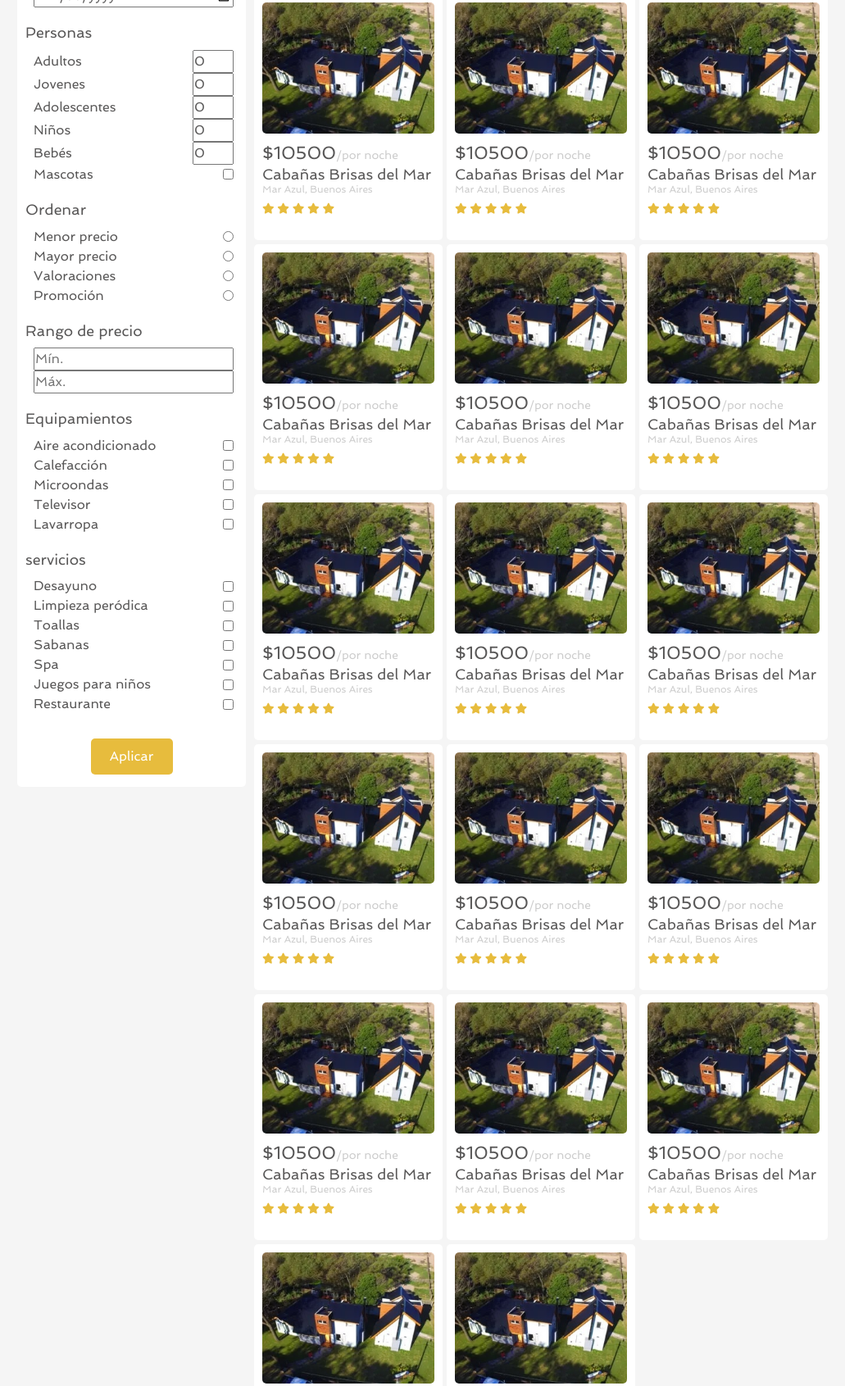
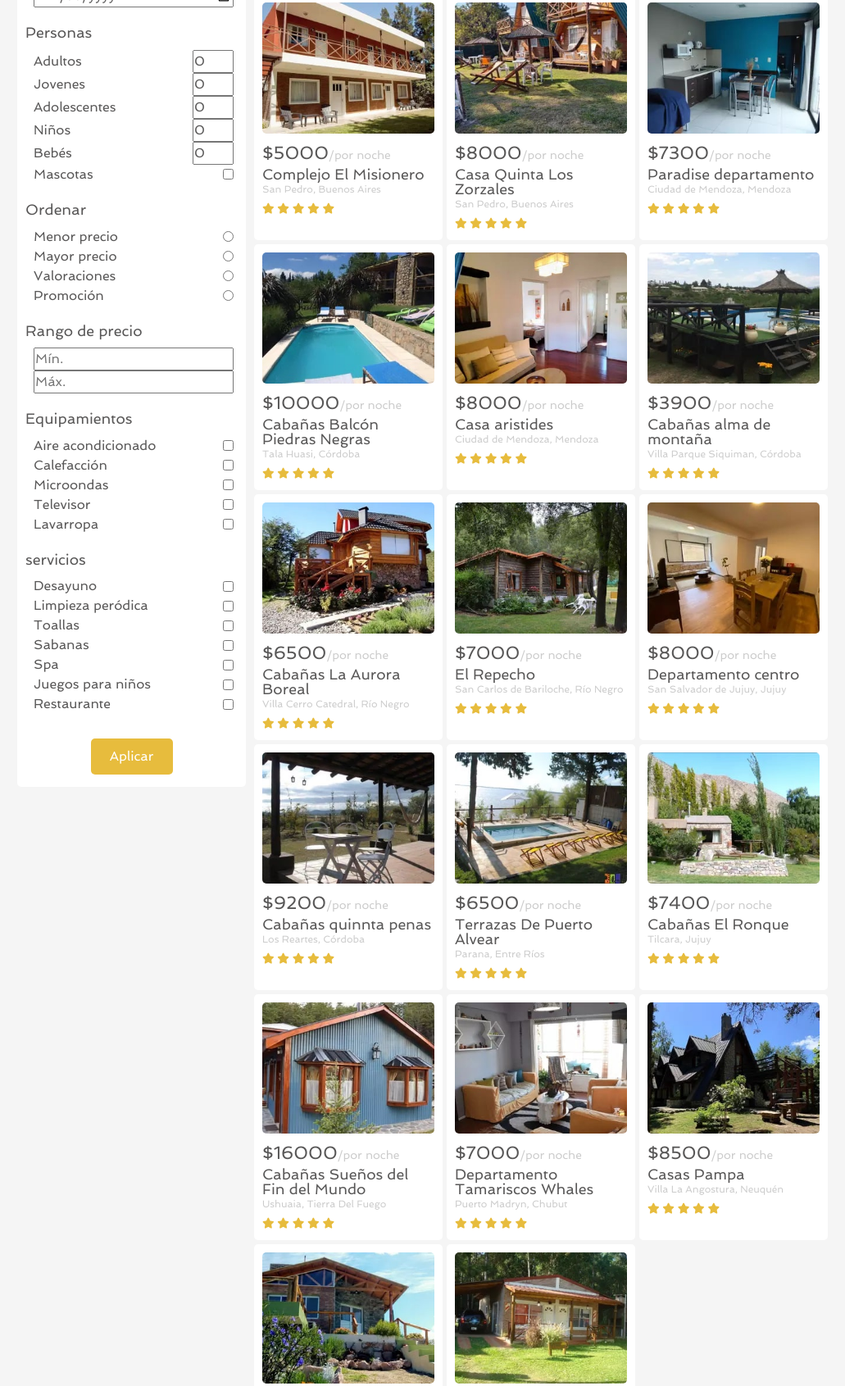
Before and after one commit to AguConco/alquileres-concollato, a website: page pag/explorar.html in a window 1280 px wide. Shown: the part 417-2108 px from the top of the page at 82% size, without its empty margins (61-1092 px from the left). Drawn offline with Linux system fonts and the light colour scheme.

Commit message:
cambio de img en explirar

```diff
--- a/pag/explorar.html
+++ b/pag/explorar.html
@@ -281,10 +281,10 @@
                     <i class="far fa-bookmark"></i>
                 </div>
                 <div class="alojamientoExplorarImg">
-                    <img src="../multimedia/img/o_fq20_Complejo_IJXO1QU6.jpg" alt="Cabañas Brisas del Mar Mar Azul Buenos Aires">
+                    <img src="../multimedia/img/o_lj15_Cabana_BKJAIFT6.jpg" alt="Cabañas Brisas del Mar Mar Azul Buenos Aires">
                 </div>
-                <h5>$10500<span>/por noche</span></h5>
-                <h2>Cabañas Brisas del Mar<span>Mar Azul, Buenos Aires</span></h2>
+                <h5>$6600<span>/por noche</span></h5>
+                <h2>Cabañas Las Mañanitas<span>Santa Clara Del Mar</span></h2>
                 <div class="valoracion">
                     <i class="fas fa-star"></i>
                     <i class="fas fa-star"></i>
@@ -299,10 +299,10 @@
                     <i class="far fa-bookmark"></i>
                 </div>
                 <div class="alojamientoExplorarImg">
-                    <img src="../multimedia/img/o_fq20_Complejo_IJXO1QU6.jpg" alt="Cabañas Brisas del Mar Mar Azul Buenos Aires">
+                    <img src="../multimedia/img/tr58-Casa-W7R4XIBY.jpg" alt="Cabañas Brisas del Mar Mar Azul Buenos Aires">
                 </div>
-                <h5>$10500<span>/por noche</span></h5>
-                <h2>Cabañas Brisas del Mar<span>Mar Azul, Buenos Aires</span></h2>
+                <h5>$13000<span>/por noche</span></h5>
+                <h2>Casa Serrana<span>Cabalgo, Córdoba</span></h2>
                 <div class="valoracion">
                     <i class="fas fa-star"></i>
                     <i class="fas fa-star"></i>
@@ -317,10 +317,10 @@
                     <i class="far fa-bookmark"></i>
                 </div>
                 <div class="alojamientoExplorarImg">
-                    <img src="../multimedia/img/o_fq20_Complejo_IJXO1QU6.jpg" alt="Cabañas Brisas del Mar Mar Azul Buenos Aires">
+                    <img src="../multimedia/img/ah12--2UXKWVFO.jpg" alt="Cabañas Brisas del Mar Mar Azul Buenos Aires">
                 </div>
-                <h5>$10500<span>/por noche</span></h5>
-                <h2>Cabañas Brisas del Mar<span>Mar Azul, Buenos Aires</span></h2>
+                <h5>$5000<span>/por noche</span></h5>
+                <h2>Complejo El Misionero<span>San Pedro, Buenos Aires</span></h2>
                 <div class="valoracion">
                     <i class="fas fa-star"></i>
                     <i class="fas fa-star"></i>
@@ -335,10 +335,10 @@
                     <i class="far fa-bookmark"></i>
                 </div>
                 <div class="alojamientoExplorarImg">
-                    <img src="../multimedia/img/o_fq20_Complejo_IJXO1QU6.jpg" alt="Cabañas Brisas del Mar Mar Azul Buenos Aires">
+                    <img src="../multimedia/img/pg77-Casa-3U99UJDU.jpg" alt="Cabañas Brisas del Mar Mar Azul Buenos Aires">
                 </div>
-                <h5>$10500<span>/por noche</span></h5>
-                <h2>Cabañas Brisas del Mar<span>Mar Azul, Buenos Aires</span></h2>
+                <h5>$8000<span>/por noche</span></h5>
+                <h2>Casa Quinta Los Zorzales<span>San Pedro, Buenos Aires</span></h2>
                 <div class="valoracion">
                     <i class="fas fa-star"></i>
                     <i class="fas fa-star"></i>
@@ -353,10 +353,10 @@
                     <i class="far fa-bookmark"></i>
                 </div>
                 <div class="alojamientoExplorarImg">
-                    <img src="../multimedia/img/o_fq20_Complejo_IJXO1QU6.jpg" alt="Cabañas Brisas del Mar Mar Azul Buenos Aires">
+                    <img src="../multimedia/img/sa25-Departamento-28329DT9-min.jpg" alt="Cabañas Brisas del Mar Mar Azul Buenos Aires">
                 </div>
-                <h5>$10500<span>/por noche</span></h5>
-                <h2>Cabañas Brisas del Mar<span>Mar Azul, Buenos Aires</span></h2>
+                <h5>$7300<span>/por noche</span></h5>
+                <h2>Paradise departamento<span>Ciudad de Mendoza, Mendoza</span></h2>
                 <div class="valoracion">
                     <i class="fas fa-star"></i>
                     <i class="fas fa-star"></i>
@@ -371,10 +371,10 @@
                     <i class="far fa-bookmark"></i>
                 </div>
                 <div class="alojamientoExplorarImg">
-                    <img src="../multimedia/img/o_fq20_Complejo_IJXO1QU6.jpg" alt="Cabañas Brisas del Mar Mar Azul Buenos Aires">
+                    <img src="../multimedia/img/o_oz19_unidad_HSE2UWXQ-min.jpg" alt="Cabañas Brisas del Mar Mar Azul Buenos Aires">
                 </div>
-                <h5>$10500<span>/por noche</span></h5>
-                <h2>Cabañas Brisas del Mar<span>Mar Azul, Buenos Aires</span></h2>
+                <h5>$10000<span>/por noche</span></h5>
+                <h2>Cabañas Balcón Piedras Negras<span>Tala Huasi, Córdoba</span></h2>
                 <div class="valoracion">
                     <i class="fas fa-star"></i>
                     <i class="fas fa-star"></i>
@@ -389,10 +389,10 @@
                     <i class="far fa-bookmark"></i>
                 </div>
                 <div class="alojamientoExplorarImg">
-                    <img src="../multimedia/img/o_fq20_Complejo_IJXO1QU6.jpg" alt="Cabañas Brisas del Mar Mar Azul Buenos Aires">
+                    <img src="../multimedia/img/ct84-Departamento-QAGPCJQ9-min.jpg" alt="Cabañas Brisas del Mar Mar Azul Buenos Aires">
                 </div>
-                <h5>$10500<span>/por noche</span></h5>
-                <h2>Cabañas Brisas del Mar<span>Mar Azul, Buenos Aires</span></h2>
+                <h5>$8000<span>/por noche</span></h5>
+                <h2>Casa aristides<span>Ciudad de Mendoza, Mendoza</span></h2>
                 <div class="valoracion">
                     <i class="fas fa-star"></i>
                     <i class="fas fa-star"></i>
@@ -407,10 +407,10 @@
                     <i class="far fa-bookmark"></i>
                 </div>
                 <div class="alojamientoExplorarImg">
-                    <img src="../multimedia/img/o_fq20_Complejo_IJXO1QU6.jpg" alt="Cabañas Brisas del Mar Mar Azul Buenos Aires">
+                    <img src="../multimedia/img/ut15-Complejo-UVGUA7XX-min.jpg" alt="Cabañas Brisas del Mar Mar Azul Buenos Aires">
                 </div>
-                <h5>$10500<span>/por noche</span></h5>
-                <h2>Cabañas Brisas del Mar<span>Mar Azul, Buenos Aires</span></h2>
+                <h5>$3900<span>/por noche</span></h5>
+                <h2>Cabañas alma de montaña<span>Villa Parque Siquiman, Córdoba </span></h2>
                 <div class="valoracion">
                     <i class="fas fa-star"></i>
                     <i class="fas fa-star"></i>
@@ -425,10 +425,10 @@
                     <i class="far fa-bookmark"></i>
                 </div>
                 <div class="alojamientoExplorarImg">
-                    <img src="../multimedia/img/o_fq20_Complejo_IJXO1QU6.jpg" alt="Cabañas Brisas del Mar Mar Azul Buenos Aires">
+                    <img src="../multimedia/img/o_zq63_Cabana_ULSZ5KDA-min.jpg" alt="Cabañas Brisas del Mar Mar Azul Buenos Aires">
                 </div>
-                <h5>$10500<span>/por noche</span></h5>
-                <h2>Cabañas Brisas del Mar<span>Mar Azul, Buenos Aires</span></h2>
+                <h5>$6500<span>/por noche</span></h5>
+                <h2>Cabañas La Aurora Boreal<span>Villa Cerro Catedral, Río Negro</span></h2>
                 <div class="valoracion">
                     <i class="fas fa-star"></i>
                     <i class="fas fa-star"></i>
@@ -443,10 +443,10 @@
                     <i class="far fa-bookmark"></i>
                 </div>
                 <div class="alojamientoExplorarImg">
-                    <img src="../multimedia/img/o_fq20_Complejo_IJXO1QU6.jpg" alt="Cabañas Brisas del Mar Mar Azul Buenos Aires">
+                    <img src="../multimedia/img/o_za39_Cabana_JRYM1J64-min.jpg" alt="Cabañas Brisas del Mar Mar Azul Buenos Aires">
                 </div>
-                <h5>$10500<span>/por noche</span></h5>
-                <h2>Cabañas Brisas del Mar<span>Mar Azul, Buenos Aires</span></h2>
+                <h5>$7000<span>/por noche</span></h5>
+                <h2>El Repecho<span>San Carlos de Bariloche, Río Negro</span></h2>
                 <div class="valoracion">
                     <i class="fas fa-star"></i>
                     <i class="fas fa-star"></i>
@@ -461,10 +461,10 @@
                     <i class="far fa-bookmark"></i>
                 </div>
                 <div class="alojamientoExplorarImg">
-                    <img src="../multimedia/img/o_fq20_Complejo_IJXO1QU6.jpg" alt="Cabañas Brisas del Mar Mar Azul Buenos Aires">
+                    <img src="../multimedia/img/xa15_Departamento_JH41U6ML-min.jpg" alt="Cabañas Brisas del Mar Mar Azul Buenos Aires">
                 </div>
-                <h5>$10500<span>/por noche</span></h5>
-                <h2>Cabañas Brisas del Mar<span>Mar Azul, Buenos Aires</span></h2>
+                <h5>$8000<span>/por noche</span></h5>
+                <h2>Departamento centro<span>San Salvador de Jujuy, Jujuy</span></h2>
                 <div class="valoracion">
                     <i class="fas fa-star"></i>
                     <i class="fas fa-star"></i>
@@ -479,10 +479,10 @@
                     <i class="far fa-bookmark"></i>
                 </div>
                 <div class="alojamientoExplorarImg">
-                    <img src="../multimedia/img/o_fq20_Complejo_IJXO1QU6.jpg" alt="Cabañas Brisas del Mar Mar Azul Buenos Aires">
+                    <img src="../multimedia/img/o_je39_Cabana_5GIBGCQO-min.jpg" alt="Cabañas Brisas del Mar Mar Azul Buenos Aires">
                 </div>
-                <h5>$10500<span>/por noche</span></h5>
-                <h2>Cabañas Brisas del Mar<span>Mar Azul, Buenos Aires</span></h2>
+                <h5>$9200<span>/por noche</span></h5>
+                <h2>Cabañas quinnta penas<span>Los Reartes, Córdoba</span></h2>
                 <div class="valoracion">
                     <i class="fas fa-star"></i>
                     <i class="fas fa-star"></i>
@@ -497,10 +497,10 @@
                     <i class="far fa-bookmark"></i>
                 </div>
                 <div class="alojamientoExplorarImg">
-                    <img src="../multimedia/img/o_fq20_Complejo_IJXO1QU6.jpg" alt="Cabañas Brisas del Mar Mar Azul Buenos Aires">
+                    <img src="../multimedia/img/o_we75_Cabana_Y9U7CQVK-min.jpg" alt="Cabañas Brisas del Mar Mar Azul Buenos Aires">
                 </div>
-                <h5>$10500<span>/por noche</span></h5>
-                <h2>Cabañas Brisas del Mar<span>Mar Azul, Buenos Aires</span></h2>
+                <h5>$6500<span>/por noche</span></h5>
+                <h2>Terrazas De Puerto Alvear<span>Parana, Entre Ríos</span></h2>
                 <div class="valoracion">
                     <i class="fas fa-star"></i>
                     <i class="fas fa-star"></i>
@@ -515,10 +515,10 @@
                     <i class="far fa-bookmark"></i>
                 </div>
                 <div class="alojamientoExplorarImg">
-                    <img src="../multimedia/img/o_fq20_Complejo_IJXO1QU6.jpg" alt="Cabañas Brisas del Mar Mar Azul Buenos Aires">
+                    <img src="../multimedia/img/o_op26_Cabana_DPQCOUT3-min.jpg" alt="Cabañas Brisas del Mar Mar Azul Buenos Aires">
                 </div>
-                <h5>$10500<span>/por noche</span></h5>
-                <h2>Cabañas Brisas del Mar<span>Mar Azul, Buenos Aires</span></h2>
+                <h5>$7400<span>/por noche</span></h5>
+                <h2>Cabañas El Ronque<span>Tilcara, Jujuy</span></h2>
                 <div class="valoracion">
                     <i class="fas fa-star"></i>
                     <i class="fas fa-star"></i>
@@ -533,10 +533,10 @@
                     <i class="far fa-bookmark"></i>
                 </div>
                 <div class="alojamientoExplorarImg">
-                    <img src="../multimedia/img/o_fq20_Complejo_IJXO1QU6.jpg" alt="Cabañas Brisas del Mar Mar Azul Buenos Aires">
+                    <img src="../multimedia/img/oz80_Departamento_XOZAD8L6-min.jpg" alt="Cabañas Brisas del Mar Mar Azul Buenos Aires">
                 </div>
-                <h5>$10500<span>/por noche</span></h5>
-                <h2>Cabañas Brisas del Mar<span>Mar Azul, Buenos Aires</span></h2>
+                <h5>$16000<span>/por noche</span></h5>
+                <h2>Cabañas Sueños del Fin del Mundo<span>Ushuaia, Tierra Del Fuego</span></h2>
                 <div class="valoracion">
                     <i class="fas fa-star"></i>
                     <i class="fas fa-star"></i>
@@ -551,10 +551,10 @@
                     <i class="far fa-bookmark"></i>
                 </div>
                 <div class="alojamientoExplorarImg">
-                    <img src="../multimedia/img/o_fq20_Complejo_IJXO1QU6.jpg" alt="Cabañas Brisas del Mar Mar Azul Buenos Aires">
+                    <img src="../multimedia/img/gt49-Departamento-RJLIEONC-min.jpg" alt="Cabañas Brisas del Mar Mar Azul Buenos Aires">
                 </div>
-                <h5>$10500<span>/por noche</span></h5>
-                <h2>Cabañas Brisas del Mar<span>Mar Azul, Buenos Aires</span></h2>
+                <h5>$7000<span>/por noche</span></h5>
+                <h2>Departamento Tamariscos Whales<span>Puerto Madryn, Chubut</span></h2>
                 <div class="valoracion">
                     <i class="fas fa-star"></i>
                     <i class="fas fa-star"></i>
@@ -569,10 +569,10 @@
                     <i class="far fa-bookmark"></i>
                 </div>
                 <div class="alojamientoExplorarImg">
-                    <img src="../multimedia/img/o_fq20_Complejo_IJXO1QU6.jpg" alt="Cabañas Brisas del Mar Mar Azul Buenos Aires">
+                    <img src="../multimedia/img/qe09-Casa-S77NULTA-min.jpg" alt="Cabañas Brisas del Mar Mar Azul Buenos Aires">
                 </div>
-                <h5>$10500<span>/por noche</span></h5>
-                <h2>Cabañas Brisas del Mar<span>Mar Azul, Buenos Aires</span></h2>
+                <h5>$8500<span>/por noche</span></h5>
+                <h2>Casas Pampa<span>Villa La Angostura, Neuquén</span></h2>
                 <div class="valoracion">
                     <i class="fas fa-star"></i>
                     <i class="fas fa-star"></i>
@@ -587,10 +587,10 @@
                     <i class="far fa-bookmark"></i>
                 </div>
                 <div class="alojamientoExplorarImg">
-                    <img src="../multimedia/img/o_fq20_Complejo_IJXO1QU6.jpg" alt="Cabañas Brisas del Mar Mar Azul Buenos Aires">
+                    <img src="../multimedia/img/o_xa06_Cabana_H7PUC7A9-min.jpg" alt="Cabañas Brisas del Mar Mar Azul Buenos Aires">
                 </div>
-                <h5>$10500<span>/por noche</span></h5>
-                <h2>Cabañas Brisas del Mar<span>Mar Azul, Buenos Aires</span></h2>
+                <h5>$4000<span>/por noche</span></h5>
+                <h2>Mirador de Luz Complejo de Cabañas<span>Villa Santa Cruz Del Lago, Córdoba</span></h2>
                 <div class="valoracion">
                     <i class="fas fa-star"></i>
                     <i class="fas fa-star"></i>
@@ -605,10 +605,10 @@
                     <i class="far fa-bookmark"></i>
                 </div>
                 <div class="alojamientoExplorarImg">
-                    <img src="../multimedia/img/o_fq20_Complejo_IJXO1QU6.jpg" alt="Cabañas Brisas del Mar Mar Azul Buenos Aires">
+                    <img src="../multimedia/img/o_rr11_unidad_CL7YV3ZN-min.jpg" alt="Cabañas Brisas del Mar Mar Azul Buenos Aires">
                 </div>
-                <h5>$10500<span>/por noche</span></h5>
-                <h2>Cabañas Brisas del Mar<span>Mar Azul, Buenos Aires</span></h2>
+                <h5>$5200<span>/por noche</span></h5>
+                <h2>Bungalows Un Nuevo Amanecer <span>Concordia, Entre Ríos</span></h2>
                 <div class="valoracion">
                     <i class="fas fa-star"></i>
                     <i class="fas fa-star"></i>
```
Also changed, not shown: multimedia/img/ah12--2UXKWVFO.jpg (added), multimedia/img/ct84-Departamento-QAGPCJQ9-min.jpg (added), multimedia/img/gt49-Departamento-RJLIEONC-min.jpg (added), multimedia/img/o_je39_Cabana_5GIBGCQO-min.jpg (added), multimedia/img/o_lj15_Cabana_BKJAIFT6.jpg (added), multimedia/img/o_op26_Cabana_DPQCOUT3-min.jpg (added), multimedia/img/o_oz19_unidad_HSE2UWXQ-min.jpg (added), multimedia/img/o_rr11_unidad_CL7YV3ZN-min.jpg (added), multimedia/img/o_we75_Cabana_Y9U7CQVK-min.jpg (added), multimedia/img/o_xa06_Cabana_H7PUC7A9-min.jpg (added), multimedia/img/o_za39_Cabana_JRYM1J64-min.jpg (added), multimedia/img/o_zq63_Cabana_ULSZ5KDA-min.jpg (added), multimedia/img/oz80_Departamento_XOZAD8L6-min.jpg (added), multimedia/img/pg77-Casa-3U99UJDU.jpg (added), 5 more files.
